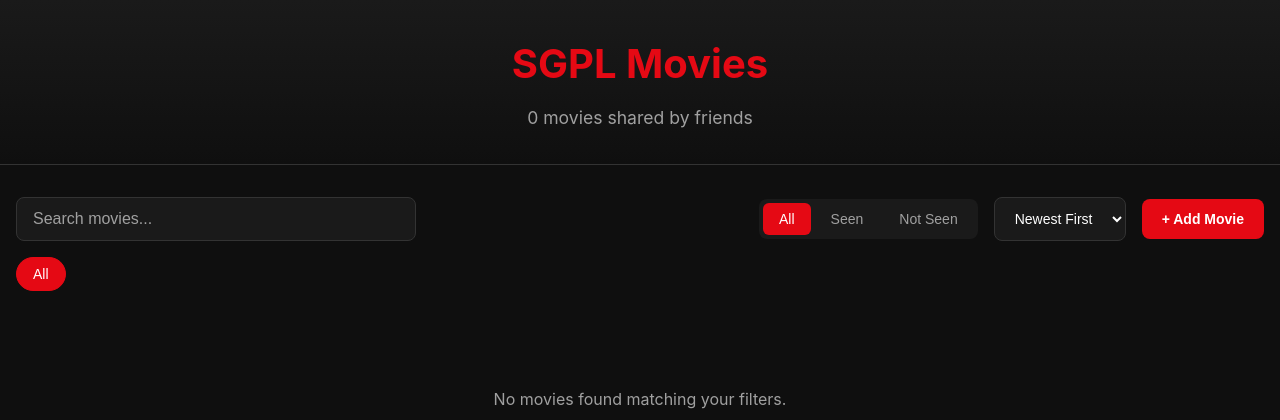
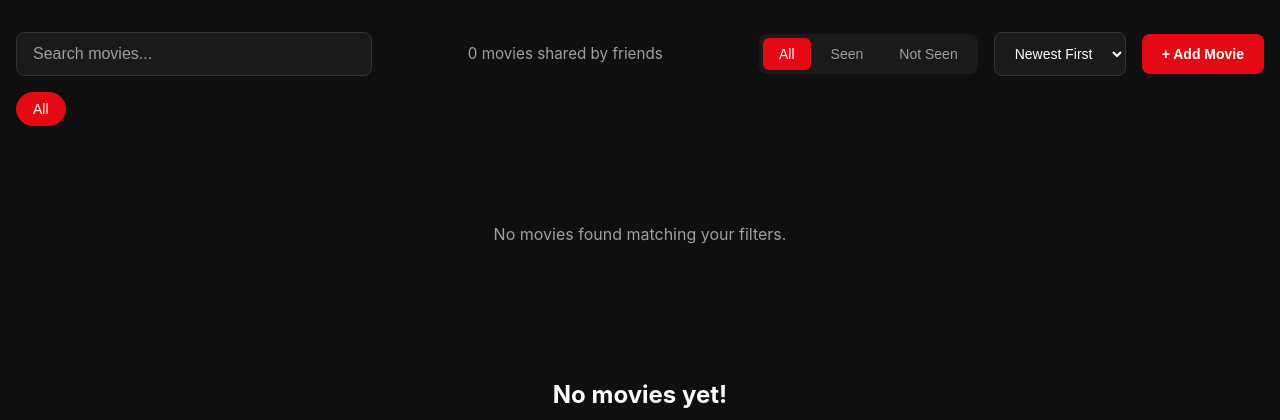
Before and after one commit to MarginallyHarmless/MovieBot, a Flask app: page / in a window 1280 px wide. Shown: the top 420 px of the page. Run offline with Flask 3, Linux system fonts and the light colour scheme; data that the repository does not hold is empty; parts of the project's set-up code (start-up, migrations or seed data) failed here and were passed over.

Commit message:
Remove header and move movie count inline
- Remove SGPL Movies header section
- Move movie count text inside controls row
- Position count between search box and filters

Co-Authored-By: Claude Opus 4.5 <noreply@anthropic.com>

```diff
--- a/web/static/style.css
+++ b/web/static/style.css
@@ -26,31 +26,20 @@ body {
     min-height: 100vh;
 }
 
-/* Header */
-header {
-    background: linear-gradient(180deg, var(--bg-secondary) 0%, var(--bg-primary) 100%);
-    padding: 2rem 1rem;
-    text-align: center;
-    border-bottom: 1px solid var(--border);
-}
-
-.header-content h1 {
-    font-size: 2.5rem;
-    font-weight: 700;
-    margin-bottom: 0.5rem;
-    color: var(--accent);
-}
-
-.subtitle {
-    color: var(--text-secondary);
-    font-size: 1.1rem;
-}
-
 /* Main Content */
 main {
     max-width: 1400px;
     margin: 0 auto;
     padding: 2rem 1rem;
+}
+
+/* Movie Count */
+.movie-count {
+    flex: 1;
+    text-align: center;
+    color: var(--text-secondary);
+    font-size: 0.95rem;
+    margin: 0;
 }
 
 /* Controls Section */
@@ -359,10 +348,6 @@ footer {
 
 /* Responsive Design */
 @media (max-width: 768px) {
-    .header-content h1 {
-        font-size: 2rem;
-    }
-
     .controls-row {
         flex-direction: column;
         align-items: stretch;
--- a/web/templates/index.html
+++ b/web/templates/index.html
@@ -7,13 +7,6 @@
     <link rel="stylesheet" href="{{ url_for('static', filename='style.css') }}">
 </head>
 <body>
-    <header>
-        <div class="header-content">
-            <h1>SGPL Movies</h1>
-            <p class="subtitle">{{ movies|length }} movies shared by friends</p>
-        </div>
-    </header>
-
     <main>
         <!-- Search, Filter, and Sort Controls -->
         <section class="controls">
@@ -26,6 +19,7 @@
                         autocomplete="off"
                     >
                 </div>
+                <p class="movie-count">{{ movies|length }} movies shared by friends</p>
                 <div class="seen-filter">
                     <button class="filter-btn active" data-filter="all">All</button>
                     <button class="filter-btn" data-filter="seen">Seen</button>
```
Also changed, not shown: 1 other file.
